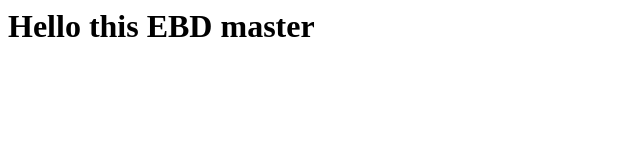
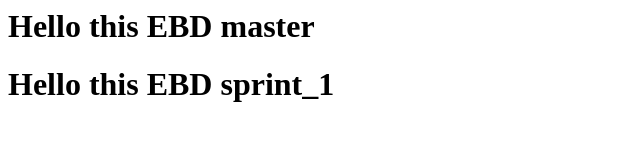
Before and after one commit to prathapc25/EBD, a plain HTML site: page index.html in a window 1280 px wide. Shown: the whole page, without its empty margins (0-640 px from the left). Drawn offline with Linux system fonts and the light colour scheme.

Commit message:
modified index

```diff
--- a/index.html
+++ b/index.html
@@ -1 +1,2 @@
 <h1>Hello this EBD master<h1>
+<h1>Hello this EBD sprint_1<h1>
```
